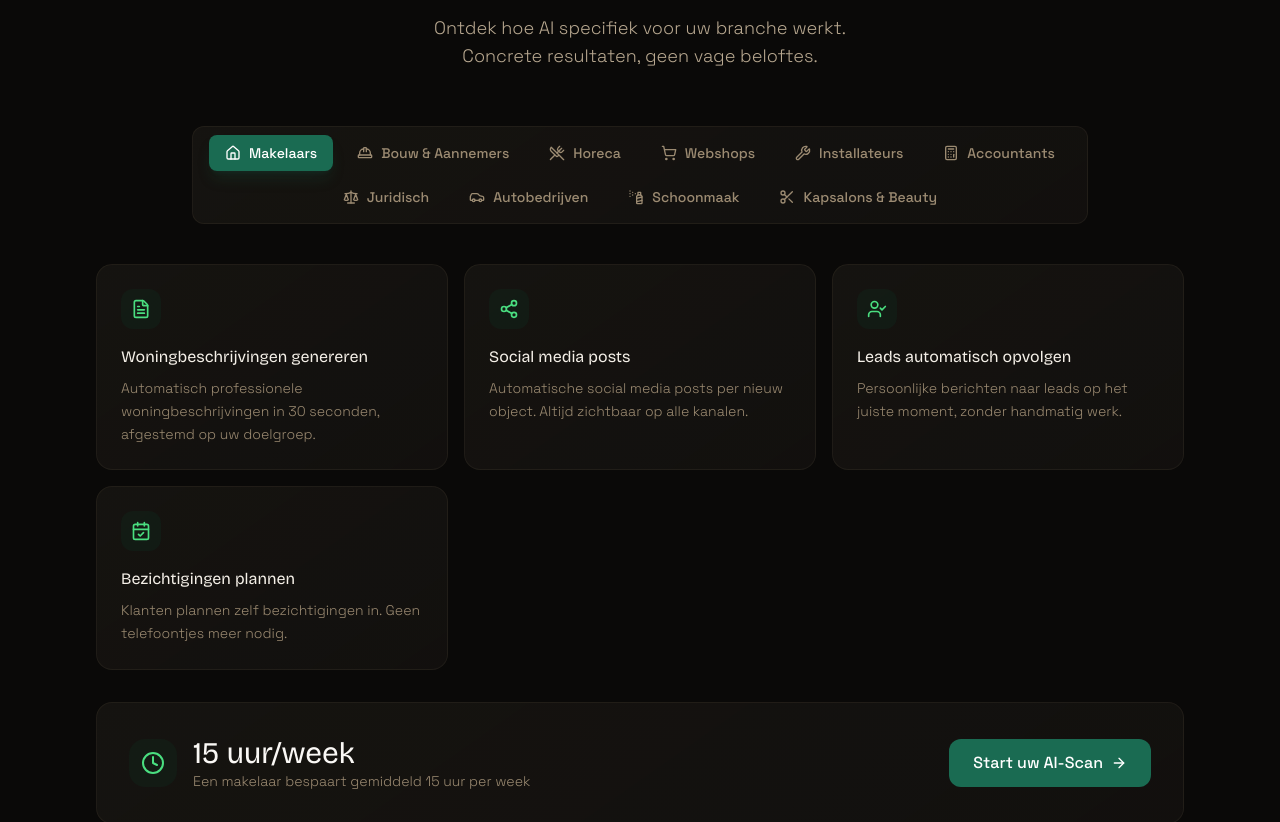
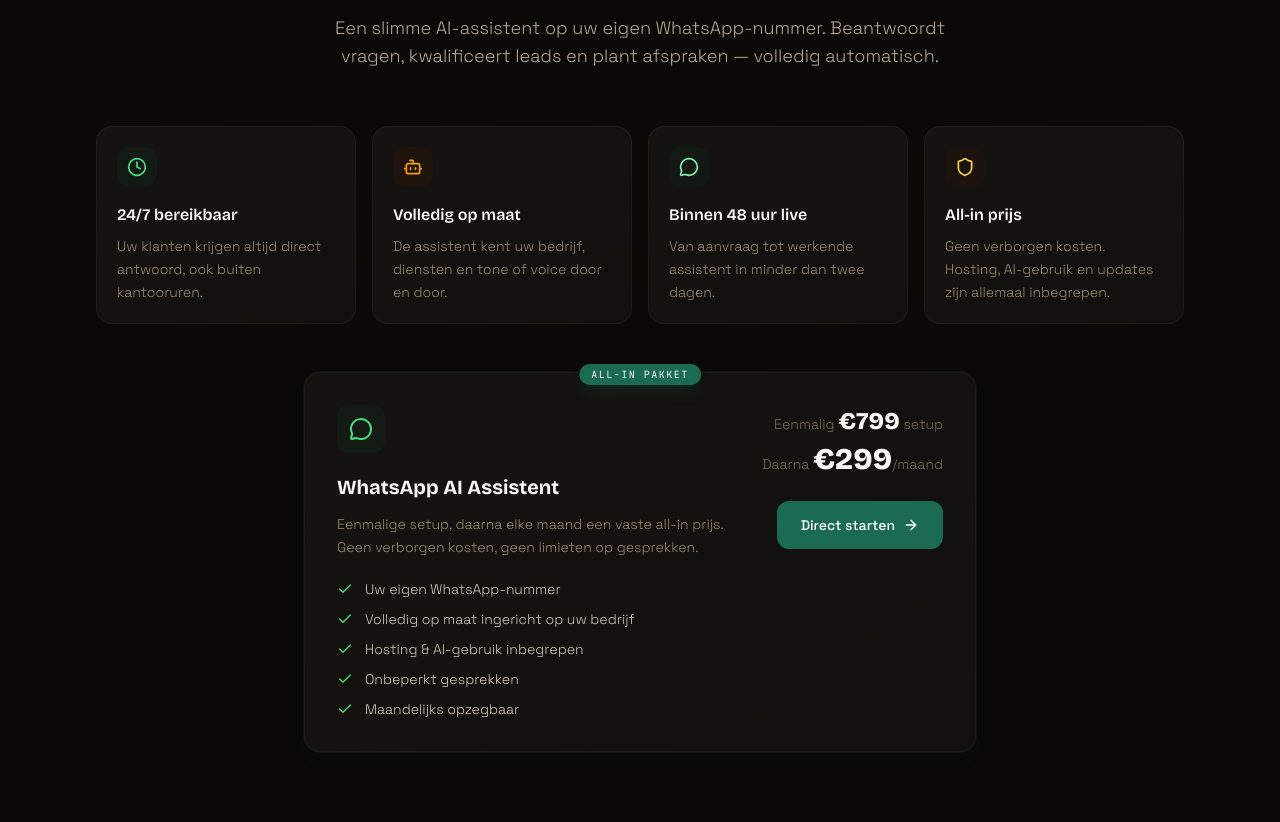
Before and after one commit to johnautomationsnl/john-automations-website, a Next.js app: page / in a window 1280 px wide. Shown: the part 4561-5383 px from the top of the page. Built offline with nearby package versions, Linux system fonts and the light colour scheme.

Commit message:
Add WhatsApp AI Assistent section met pricing

```diff
--- a/src/app/page.tsx
+++ b/src/app/page.tsx
@@ -6,6 +6,7 @@
 import Solution from "@/components/Solution";
 import SubsidyBanner from "@/components/SubsidyBanner";
 import Services from "@/components/Services";
+import WhatsAppAssistant from "@/components/WhatsAppAssistant";
 import IndustryPages from "@/components/IndustryPages";
 import HowItWorks from "@/components/HowItWorks";
 import CaseStudies from "@/components/CaseStudies";
@@ -27,6 +28,7 @@
         <Solution />
         <SubsidyBanner />
         <Services />
+        <WhatsAppAssistant />
         <IndustryPages />
         <HowItWorks />
         <CaseStudies />
--- /dev/null
+++ b/src/components/WhatsAppAssistant.tsx
@@ -0,0 +1,144 @@
+"use client";
+
+import { motion } from "framer-motion";
+import { MessageCircle, Clock, Bot, Shield, ArrowRight, Check } from "lucide-react";
+import SectionWrapper, { SectionHeader } from "./SectionWrapper";
+
+const features = [
+  {
+    icon: Clock,
+    title: "24/7 bereikbaar",
+    description: "Uw klanten krijgen altijd direct antwoord, ook buiten kantooruren.",
+    color: "text-brand-400",
+    bg: "bg-brand-900/20",
+  },
+  {
+    icon: Bot,
+    title: "Volledig op maat",
+    description: "De assistent kent uw bedrijf, diensten en tone of voice door en door.",
+    color: "text-accent-400",
+    bg: "bg-accent-900/20",
+  },
+  {
+    icon: MessageCircle,
+    title: "Binnen 48 uur live",
+    description: "Van aanvraag tot werkende assistent in minder dan twee dagen.",
+    color: "text-brand-300",
+    bg: "bg-brand-900/15",
+  },
+  {
+    icon: Shield,
+    title: "All-in prijs",
+    description: "Geen verborgen kosten. Hosting, AI-gebruik en updates zijn allemaal inbegrepen.",
+    color: "text-accent-300",
+    bg: "bg-accent-900/15",
+  },
+];
+
+export default function WhatsAppAssistant() {
+  return (
+    <SectionWrapper id="whatsapp-assistent">
+      <SectionHeader
+        badge="WhatsApp AI Assistent"
+        title="Nooit meer een klant missen op WhatsApp"
+        description="Een slimme AI-assistent op uw eigen WhatsApp-nummer. Beantwoordt vragen, kwalificeert leads en plant afspraken — volledig automatisch."
+      />
+
+      {/* Feature cards */}
+      <motion.div
+        initial={{ opacity: 0, y: 20 }}
+        whileInView={{ opacity: 1, y: 0 }}
+        viewport={{ once: true, margin: "-50px" }}
+        transition={{ duration: 0.6 }}
+        className="grid grid-cols-1 sm:grid-cols-2 lg:grid-cols-4 gap-4 mb-12"
+      >
+        {features.map((feature, i) => (
+          <motion.div
+            key={i}
+            initial={{ opacity: 0, y: 20 }}
+            whileInView={{ opacity: 1, y: 0 }}
+            viewport={{ once: true }}
+            transition={{ duration: 0.5, delay: i * 0.1 }}
+            className="p-5 rounded-2xl warm-card"
+          >
+            <div className={`w-10 h-10 rounded-xl ${feature.bg} flex items-center justify-center mb-4`}>
+              <feature.icon className={`w-5 h-5 ${feature.color}`} />
+            </div>
+            <h3 className="font-display text-base font-semibold text-warm-50 mb-2">{feature.title}</h3>
+            <p className="text-warm-500 text-sm leading-relaxed font-light">{feature.description}</p>
+          </motion.div>
+        ))}
+      </motion.div>
+
+      {/* Pricing card */}
+      <motion.div
+        initial={{ opacity: 0, y: 25 }}
+        whileInView={{ opacity: 1, y: 0 }}
+        viewport={{ once: true, margin: "-50px" }}
+        transition={{ duration: 0.6, delay: 0.2 }}
+        className="max-w-2xl mx-auto"
+      >
+        <div className="relative p-8 rounded-2xl warm-card border-brand-700/30 shadow-lg shadow-brand-900/10 ring-1 ring-brand-800/20">
+          {/* Badge */}
+          <div className="absolute -top-3 left-1/2 -translate-x-1/2">
+            <span className="px-3 py-1 text-[10px] font-mono tracking-[0.15em] uppercase text-warm-50 bg-brand-600 rounded-full shadow-lg shadow-brand-600/20">
+              All-in pakket
+            </span>
+          </div>
+
+          <div className="flex flex-col sm:flex-row sm:items-start sm:justify-between gap-6">
+            {/* Left: info + features */}
+            <div className="flex-1">
+              <div className="w-12 h-12 rounded-xl bg-brand-900/20 flex items-center justify-center mb-5">
+                <MessageCircle className="w-6 h-6 text-brand-400" />
+              </div>
+              <h3 className="font-display text-xl font-bold text-warm-50 mb-3">
+                WhatsApp AI Assistent
+              </h3>
+              <p className="text-warm-500 text-sm leading-relaxed font-light mb-5">
+                Eenmalige setup, daarna elke maand een vaste all-in prijs. Geen verborgen kosten, geen limieten op gesprekken.
+              </p>
+              <div className="space-y-2.5">
+                {[
+                  "Uw eigen WhatsApp-nummer",
+                  "Volledig op maat ingericht op uw bedrijf",
+                  "Hosting & AI-gebruik inbegrepen",
+                  "Onbeperkt gesprekken",
+                  "Maandelijks opzegbaar",
+                ].map((item, i) => (
+                  <div key={i} className="flex items-center gap-3 text-sm text-warm-300 font-light">
+                    <Check className="w-4 h-4 text-brand-400 flex-shrink-0" />
+                    {item}
+                  </div>
+                ))}
+              </div>
+            </div>
+
+            {/* Right: pricing + CTA */}
+            <div className="sm:text-right flex-shrink-0 flex flex-col sm:items-end justify-between gap-6">
+              <div>
+                <div className="mb-1">
+                  <span className="text-sm text-warm-600 font-light">Eenmalig </span>
+                  <span className="font-display text-2xl font-extrabold text-warm-50">€799</span>
+                  <span className="text-warm-600 text-sm font-light"> setup</span>
+                </div>
+                <div>
+                  <span className="text-sm text-warm-600 font-light">Daarna </span>
+                  <span className="font-display text-3xl font-extrabold text-warm-50">€299</span>
+                  <span className="text-warm-600 text-sm font-light">/maand</span>
+                </div>
+              </div>
+              <a
+                href="#contact"
+                className="group/btn inline-flex items-center justify-center gap-2 px-6 py-3.5 rounded-xl font-medium text-sm bg-brand-600 hover:bg-brand-500 text-white hover:shadow-lg hover:shadow-brand-600/20 transition-all duration-300 hover:-translate-y-0.5"
+              >
+                Direct starten
+                <ArrowRight className="w-4 h-4 group-hover/btn:translate-x-0.5 transition-transform" />
+              </a>
+            </div>
+          </div>
+        </div>
+      </motion.div>
+    </SectionWrapper>
+  );
+}
```
